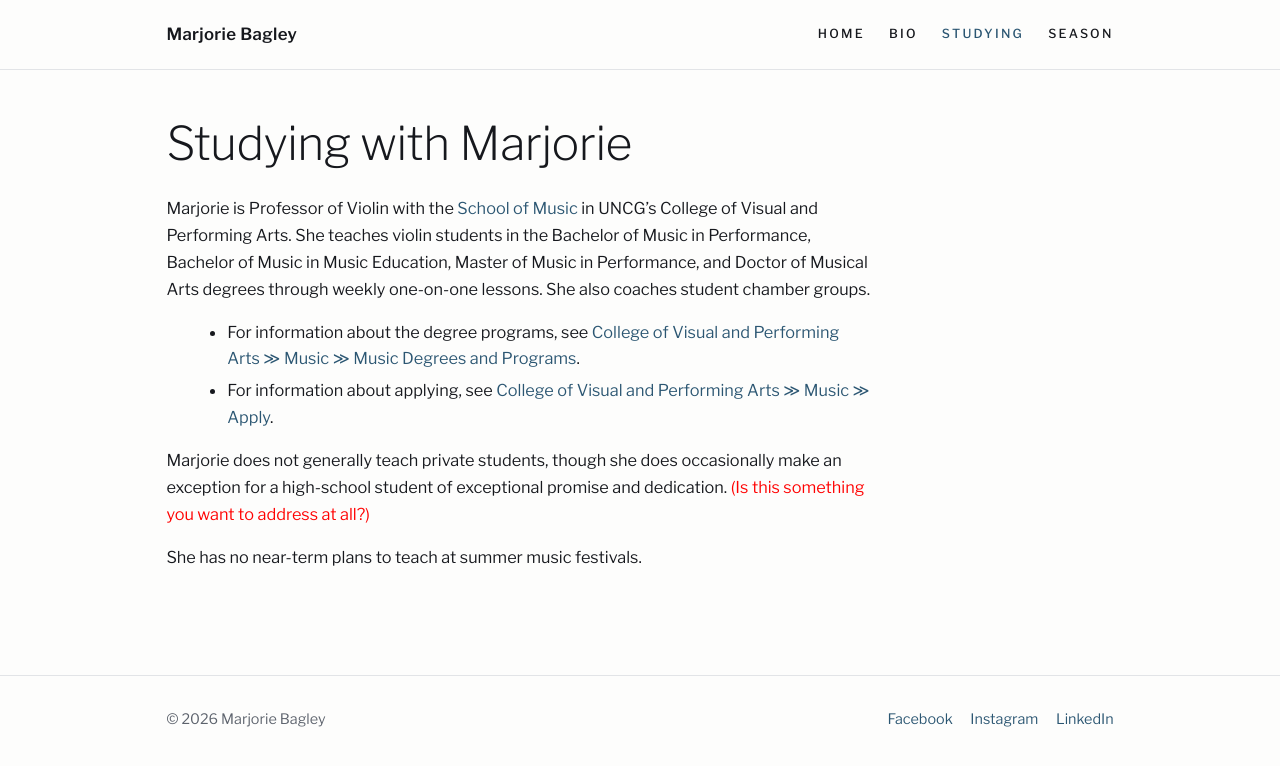
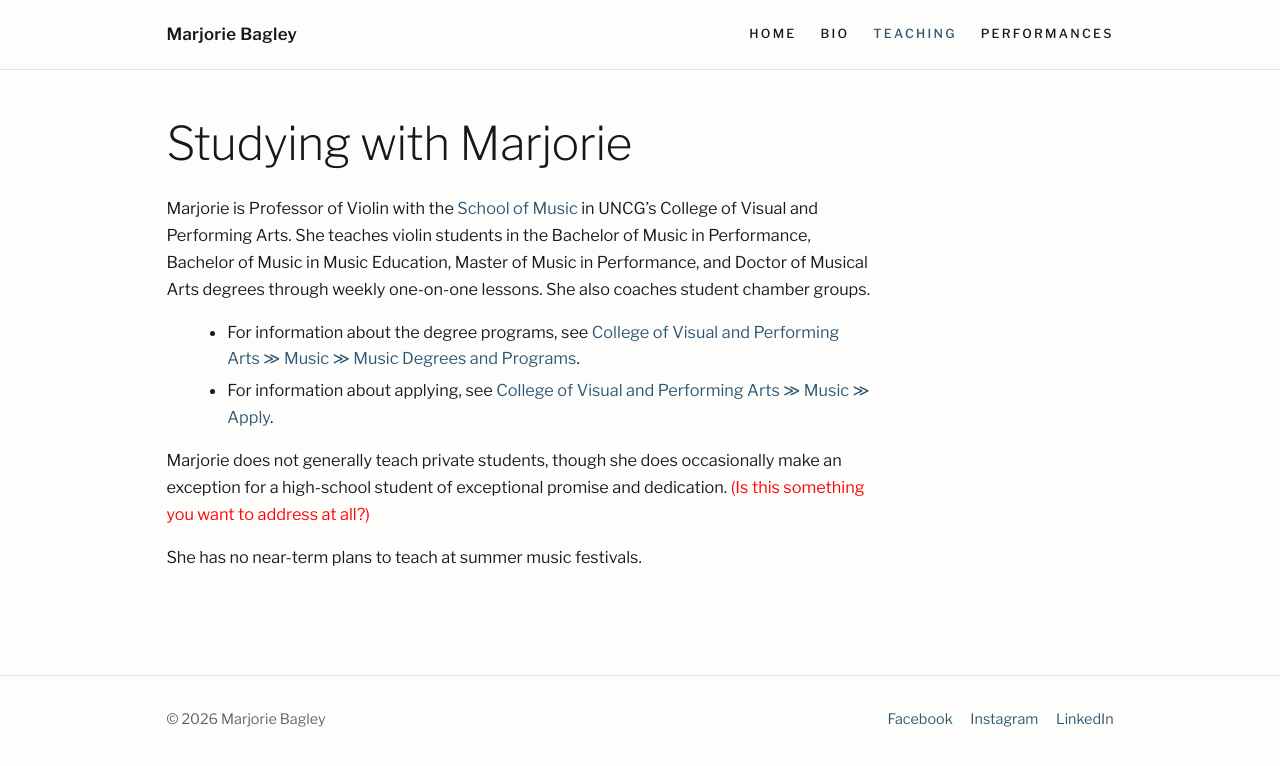
Before and after one commit to ibeatty/marjoriebagley, a Jekyll site: the page built from studying.md, in a window 1280 px wide. Shown: the top 766 px of the page. Built offline with Jekyll 4.4.1, drawn with Linux system fonts in a browser that asks for light colours.

Commit message:
Page/link name tweaks and some links

```diff
--- a/events.md
+++ b/events.md
@@ -1,8 +1,8 @@
 ---
 layout: page
 title: Performances
-nav_title: Season
-permalink: /events/
+nav_title: Performances
+permalink: /performances/
 wide: true
 ---
 
--- a/studying.md
+++ b/studying.md
@@ -1,8 +1,8 @@
 ---
 layout: page
 title: Studying with Marjorie
-nav_title: Studying
-permalink: /studying/
+nav_title: Teaching
+permalink: /teaching/
 ---
 
 Marjorie is Professor of Violin with the [School of Music](https://vpa.uncg.edu/music/) in UNCG's College of Visual and Performing Arts. She teaches violin students in the Bachelor of Music in Performance, Bachelor of Music in Music Education, Master of Music in Performance, and Doctor of Musical Arts degrees through weekly one-on-one lessons. She also coaches student chamber groups.
```
Also changed, not shown: _layouts/home.html (+4 -4 lines).
